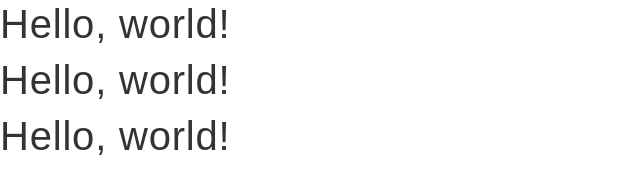
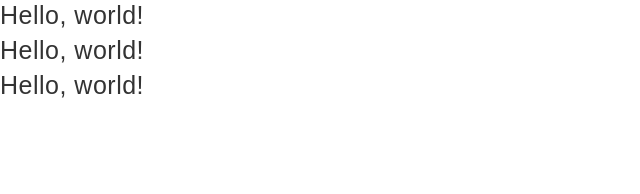
Before and after one commit to nyshk97/coding_template, a plain HTML site: page index.html in a window 1280 px wide. Shown: the whole page, without its empty margins (0-640 px from the left). Drawn offline with nearby package versions, Linux system fonts and the light colour scheme.

Commit message:
Set font-size

```diff
--- a/scss/style.scss
+++ b/scss/style.scss
@@ -1,5 +1,5 @@
 //Base
-@mixin for_sp {
+@mixin sp {
   @media screen and (max-width: 768px) {
     @content;
   }
@@ -14,6 +14,10 @@ $white: #fff;
 $l-grey: #eee;
 $d-grey: #aaa;
 $black: #333;
+
+html {
+  font-size: 10px;
+}
 
 body {
   color: $black;
```
Also changed, not shown: css/style.css, 1 other file.
